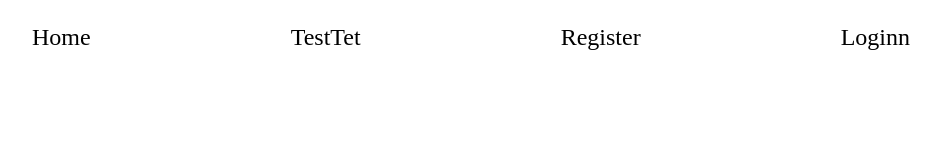
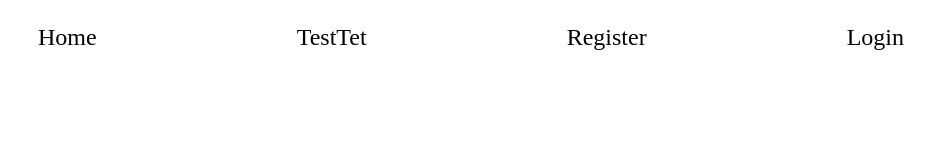
Before and after one commit to TeoSul/web2project, a website: page views/index.html in a window 1280 px wide. Shown: the whole page, without its empty margins (189-1129 px from the left). Drawn offline with Linux system fonts and the light colour scheme.

Commit message:
Update 28/12

```diff
--- a/views/index.html
+++ b/views/index.html
@@ -28,7 +28,7 @@
                     <li>Home</li>
                     <li>TestTet</li>
                     <li>Register</li>
-                    <li>Loginn</li>
+                    <li>Login</li>
                 </ul>
             </nav>
 
```
Also changed, not shown: views/register.html (line endings or trailing spaces).
